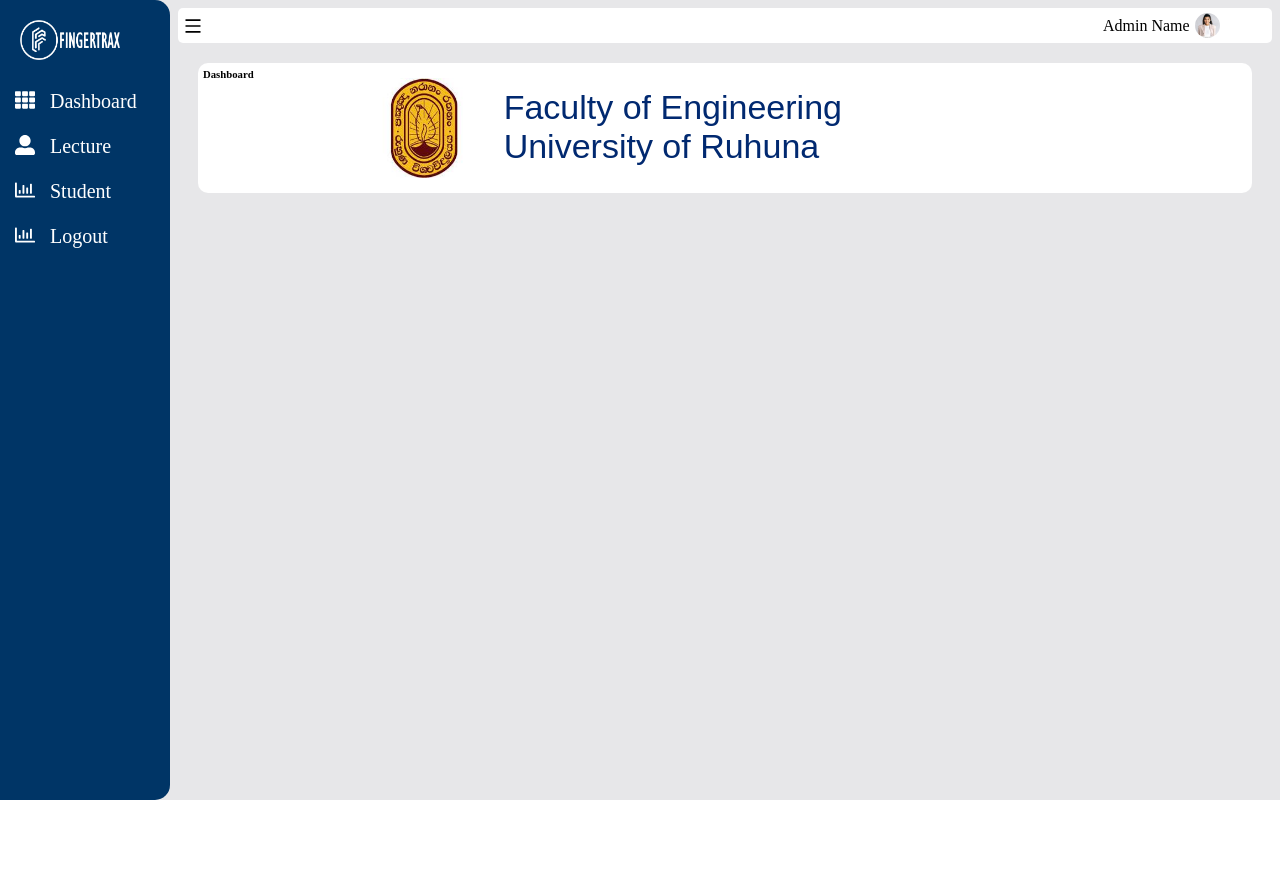
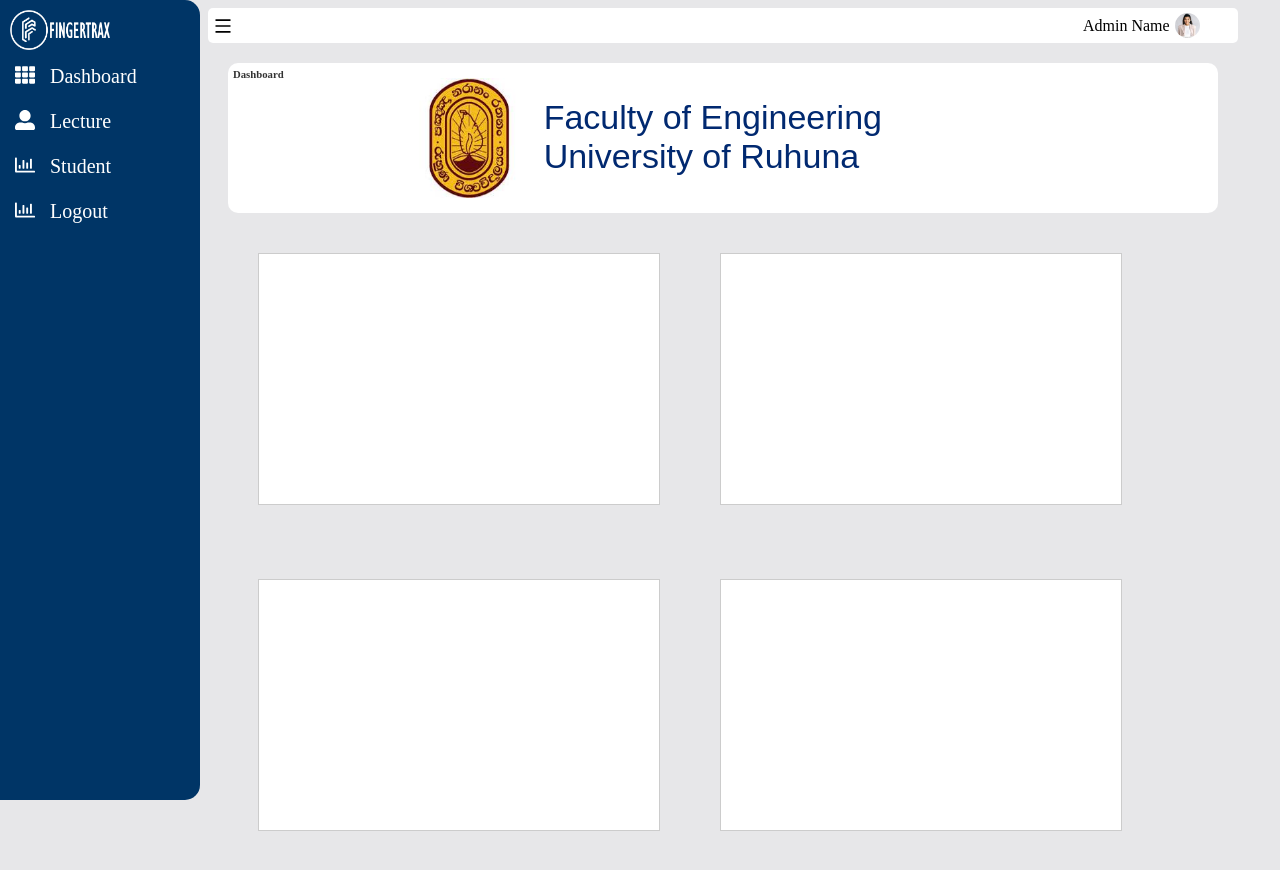
Before and after one commit to HasiniPrasadika/FingerTrax, a React (Create React App) app in the folder frontend/: page / in a window 1280 px wide. Shown: the top 870 px of the page. Before the commit the page ends 800 px from the top, so only its background shows below. Built offline with nearby package versions, Linux system fonts and the light colour scheme.

Commit message:
On branch main

```diff
--- a/frontend/src/Components/Admin/Admin.css
+++ b/frontend/src/Components/Admin/Admin.css
@@ -1,85 +1,105 @@
-*{
-    margin:0;
-    padding:0;
+* {
+    margin: 0;
+    padding: 0;
     text-decoration: none;
 }
-.container{
-    display:flex;
+
+.container {
+    display: flex;
     background-color: #E7E7E9;
 }
-main{
-    width: 100%;
+
+main {
+    width: calc(100% - 250px); /* Adjust for the width of the sidebar */
     background-color: #E7E7E9;
     padding: 8px;
+    margin-left: 200px; /* Set margin to account for the sidebar */
+    transition: all 0.5s;
 }
-.sidebar{
+
+.sidebar {
+    width: 200px; /* Set the width of the sidebar */
     background: #003566;
-    height: 100vh;
-    width: 200px;
+    min-height: 100vh;
     transition: all 0.5s;
-    border-radius: 0px 15px 15px 0px ;
+    border-radius: 0px 15px 15px 0px;
+    position: fixed; /* Fix the sidebar */
+    top: 0;
+    left: 0;
+}
 
+.top_section {
+    display: flex;
+    align-items: center;
+    padding: 10px 5px 5px 5px;
+}
 
-}
-.top_section{
-    display: flex;
-    align-items:center;
-    padding: '10px 5px 5px 5px'
-}
-.bars{
+.bars {
     display: flex;
     font-size: 25px;
     margin-left: 20px;
 }
-.link{
+
+.link {
     display: flex;
     color: #fff;
     padding: 10px 15px;
     gap: 15px;
     transition: all 0.5s;
 }
-.link:hover{
-    background:lightskyblue;
+
+.link:hover {
+    background: lightskyblue;
     color: #000;
     transition: all 0.5s;
 }
-.active{
+
+.active {
     background: lightskyblue;
     color: #000;
 }
-.icon, .link_text{
+
+.icon,
+.link_text {
     font-size: 20px;
 }
 
-/*Header */
-.header{
-    width: 1084px;
+/* Header */
+.header {
+    width: 1020px;
     height: 25px;
     background-color: white;
     padding: 5px;
-    border-radius:5px;
+    border-radius: 5px;
+}
 
+.header-content {
+    display: flex;
+    /* Arrange children in a row */
+    align-items: center;
+    /* Center vertically */
 }
-.header-content {
-    display: flex; /* Arrange children in a row */
-    align-items: center; /* Center vertically */
-}
-.header-icon{
+
+.header-icon {
     align-items: center;
 }
-.admin-image{
+
+.admin-image {
     width: 25px;
     height: 25px;
-    border-radius: 50%; /* Creates a circular effect */
+    border-radius: 50%;
+    /* Creates a circular effect */
     object-fit: cover;
-    padding: 0px 5px 0px 5px/* Maintain aspect ratio */
+    padding: 0px 5px 0px 5px;
+    /* Maintain aspect ratio */
 }
+
 .admin-name {
-    margin-left: 900px; /* Adjust spacing between name and image */
+    margin-left: 850px;
+    /* Adjust spacing between name and image */
 }
 
 /* Dashboard */
-
 .dashboard {
     display: grid;
     grid-template-rows: auto auto auto auto;
@@ -88,23 +108,35 @@
     padding: 20px;
 }
 
-
 .ruhuna-details {
     display: flex;
     background-color: white;
-    height: 120px;
-    padding: 5px;
-    border-radius:10px;
+    height: 150px;
+    padding: 0px;
+    border-radius: 10px;
 }
 
 .ruhuna-details img {
-    max-width: 100px; /* Adjust the image size as needed */
-    height: 100px;
-    padding:10px 10px 5px 120px;
+    max-width: 120px;
+    /* Adjust the image size as needed */
+    height: 120px;
+    padding: 15px 10px 5px 120px;
+    vertical-align: middle;
 }
-.ruhuna-details-font{
+
+.ruhuna-details-font {
     font-size: 34px;
     color: #012970;
-    margin: 20px;
+    padding: 35px 10px 5px 5px;
     font-family: 'Poppins', sans-serif;
 }
+
+.square-box {
+    width: 400px;
+    height: 250px;
+    background-color: white;
+    margin: 30px;
+    border: 1px solid #ccc;
+    flex-direction: column;
+    display: inline-block;
+}
--- a/frontend/src/Components/Admin/AdminDashboard.js
+++ b/frontend/src/Components/Admin/AdminDashboard.js
@@ -6,35 +6,33 @@
         <div className="dashboard">
             <div className="row">
                 <div className="ruhuna-details" >
-                <div >
-                 <h6>Dashboard</h6> </div>
-                 <div><img src='/Images/ruhuna.jpeg' /> </div>
-                 <div className='ruhuna-details-font'>
+                <div>
+                    <h6 style={{opacity:'0.8', padding:'5px'}}>Dashboard</h6>
+                </div>
+                <div><img src='/Images/ruhuna.jpeg' /> </div>
+                <div className='ruhuna-details-font'>
                     <p>Faculty of Engineering </p>
                     <p>University of Ruhuna</p>
-                    </div>
-
-
-
-
+                </div>
                 </div>
                 </div>
 
 
+                <div className="row">
+                <div className="square-box"></div>
+                <div className="square-box"></div>
+
+            </div>
             <div className="row">
-                <div className="column"></div>
-                <div className="column"></div>
+                <div className="square-box"></div>
+                <div className="square-box"></div>
+
             </div>
 
-            <div className="row">
-                <div className="column"></div>
-                <div className="column"></div>
-            </div>
+
+
         </div>
     );
 };
 
 export default Dashboard;
-/*<h6>Dashboard</h6>
-                    <img src='/Images/ruhuna.jpeg' />
-                    <p>University of Ruhuna</p>*/
--- a/frontend/src/Components/Admin/Sidebar.js
+++ b/frontend/src/Components/Admin/Sidebar.js
@@ -32,7 +32,7 @@
 ]
 return (
   <div className="container">
-     <div style={{width: "200px"}} className="sidebar">
+     <div className="sidebar" style={{width: "200px"}} >
          <div className="top_section">
              <div style={{marginLeft:"5px" }} className="bars">
                  <img src='/Images/logo2.png' style={{ width: '100px', height: '40px' }}/>
```
